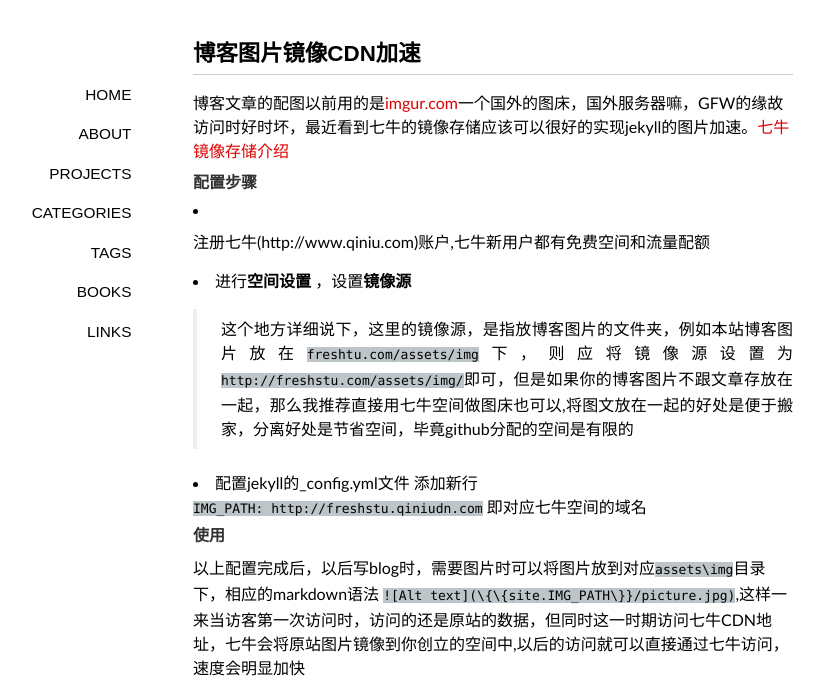
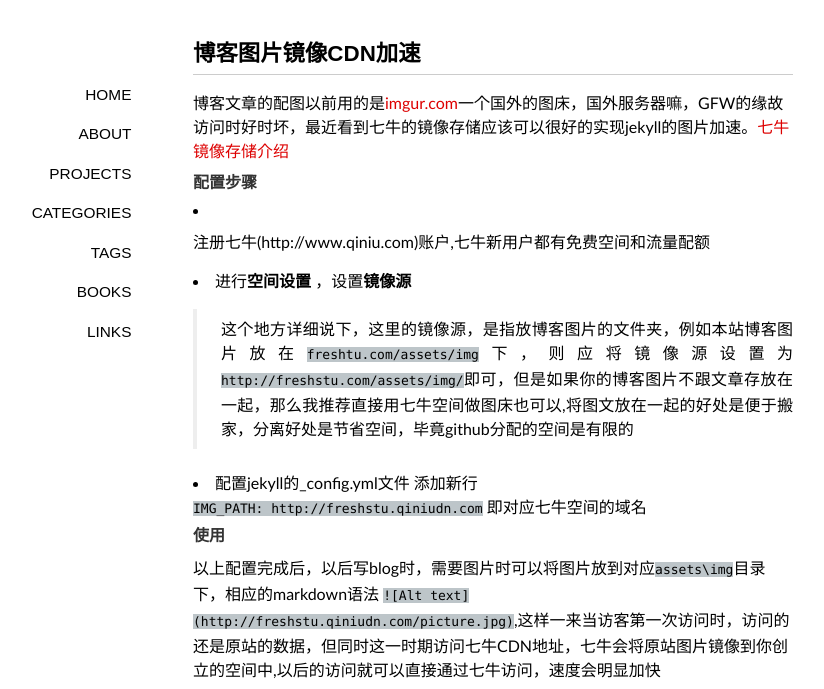
Before and after one commit to lazybios/lazybios.github.com, a Jekyll site: the page built from _posts/2014-01-13-config-imgage-cdn-for-github-page-blog.md, in a window 1280 px wide, cut to the strip 0-689 px from the top of the page. Shown: the whole strip, without its empty margins (147-971 px from the left). Built offline with Jekyll 4.4.1, drawn with Linux system fonts in a browser that asks for light colours; some web fonts are replaced; Markdown is read by kramdown in place of the engine named in the settings; comment, search, counter and statistics services are not loaded.

Commit message:
fixed last commit

```diff
--- a/_posts/2014-01-13-config-imgage-cdn-for-github-page-blog.md
+++ b/_posts/2014-01-13-config-imgage-cdn-for-github-page-blog.md
@@ -21,7 +21,7 @@
 `IMG_PATH: http://freshstu.qiniudn.com`    即对应七牛空间的域名
 
 ####使用
-以上配置完成后，以后写blog时，需要图片时可以将图片放到对应`assets\img`目录下，相应的markdown语法 `![Alt text](\{\{site.IMG_PATH\}}/picture.jpg)`,这样一来当访客第一次访问时，访问的还是原站的数据，但同时这一时期访问七牛CDN地址，七牛会将原站图片镜像到你创立的空间中,以后的访问就可以直接通过七牛访问，速度会明显加快
+以上配置完成后，以后写blog时，需要图片时可以将图片放到对应`assets\img`目录下，相应的markdown语法 `![Alt text]({{site.IMG_PATH}}/picture.jpg)`,这样一来当访客第一次访问时，访问的还是原站的数据，但同时这一时期访问七牛CDN地址，七牛会将原站图片镜像到你创立的空间中,以后的访问就可以直接通过七牛访问，速度会明显加快
 
 ####测试：
 ![测试图片]({{site.IMG_PATH}}/35YOtX2.jpg)
```
